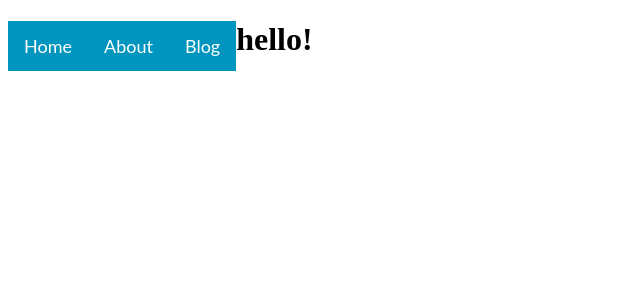
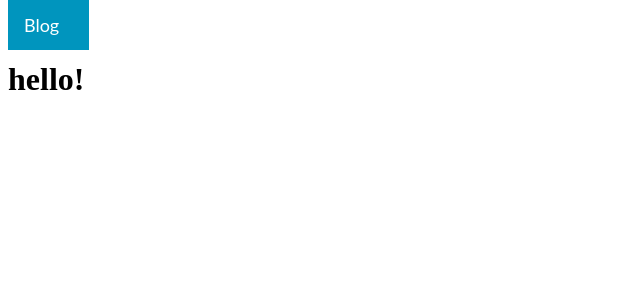
Before and after one commit to mumtazf/blog, a Jekyll site: the page built from docs/index.html, in a window 1280 px wide. Shown: the top 300 px of the page, without its empty margins (0-640 px from the left). Built offline with Jekyll 4.4.1, drawn with Linux system fonts in a browser that asks for light colours.

Commit message:
made style changes for navbar and content

```diff
--- a/docs/_includes/navigation.html
+++ b/docs/_includes/navigation.html
@@ -8,6 +8,8 @@
 
 <style>
   .navbar.navbar-dark {
+    position: fixed;
+    top: 0;
     background-color: #0095BE;
     font-family: 'Lato', sans-serif;
     justify-content: end;
@@ -16,6 +18,8 @@
 }
 
 .navbar.navbar-dark a{
+    position: fixed;
+    top: 0;
     float: left;
     background-color: #0095BE;
     color: white;
--- a/docs/_layouts/default.html
+++ b/docs/_layouts/default.html
@@ -9,6 +9,8 @@
     </head>
 
     <body>
-        {{content}}
+        <div class = "content">
+            {{content}}
+        </div>
     </body>
 </html>
--- a/docs/assets/style.css
+++ b/docs/assets/style.css
@@ -28,3 +28,7 @@
 .current{
     color:red;
 }
+
+.content{
+    padding-top: 2em;
+}
```
